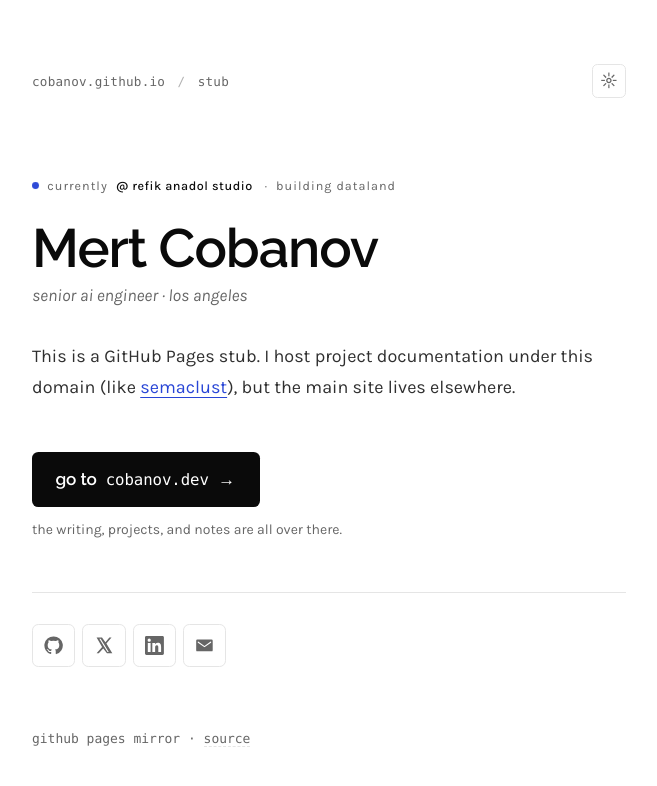
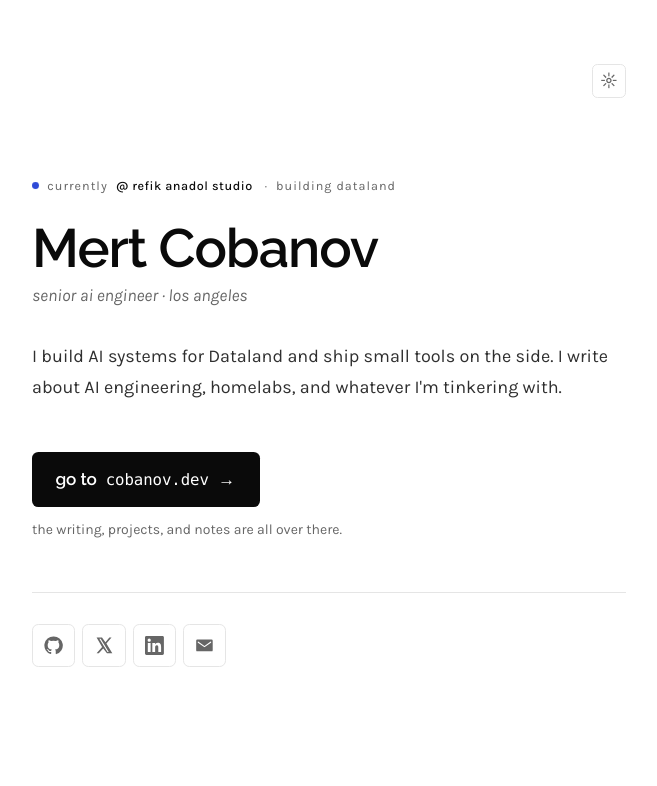
Before and after one commit to cobanov/cobanov.github.io, a plain HTML site: page index.html in a window 1280 px wide. Shown: the whole page, without its empty margins (311-968 px from the left). Drawn offline with Linux system fonts and the light colour scheme.

Commit message:
refactor: drop meta self-referential copy, keep just bio + redirect
Removes the breadcrumb header, footer, and the 'this is a stub / I host
docs here like semaclust' paragraph. The page now mirrors cobanov.dev's
hero exactly (name, role, real bio, social icons) with a single CTA
pointing to cobanov.dev.

```diff
--- a/index.html
+++ b/index.html
@@ -3,16 +3,16 @@
   <head>
     <meta charset="UTF-8" />
     <meta name="viewport" content="width=device-width, initial-scale=1.0" />
-    <title>Mert Cobanov — github pages</title>
+    <title>Mert Cobanov</title>
     <meta
       name="description"
-      content="GitHub Pages stub for Mert Cobanov. The main site lives at cobanov.dev."
+      content="Senior AI Engineer at Refik Anadol Studio. The main site lives at cobanov.dev."
     />
 
-    <meta property="og:title" content="Mert Cobanov — github pages" />
+    <meta property="og:title" content="Mert Cobanov" />
     <meta
       property="og:description"
-      content="GitHub Pages stub for Mert Cobanov. The main site lives at cobanov.dev."
+      content="Senior AI Engineer at Refik Anadol Studio. The main site lives at cobanov.dev."
     />
     <meta property="og:url" content="https://cobanov.github.io/" />
     <meta property="og:type" content="website" />
@@ -117,20 +117,8 @@
       header.bar {
         display: flex;
         align-items: center;
-        justify-content: space-between;
+        justify-content: flex-end;
         margin-bottom: clamp(3rem, 10vh, 5rem);
-      }
-
-      .crumb {
-        font-family: ui-monospace, "Cascadia Code", "Fira Code", SFMono-Regular,
-          Menlo, Consolas, monospace;
-        font-size: 0.7rem;
-        letter-spacing: 0.02em;
-        color: var(--text-muted);
-      }
-      .crumb span.slash {
-        opacity: 0.5;
-        margin: 0 0.25rem;
       }
 
       .theme-toggle {
@@ -217,17 +205,6 @@
       }
       html.dark .bio {
         color: rgba(250, 250, 250, 0.85);
-      }
-
-      .bio a {
-        color: var(--accent);
-        text-decoration: underline;
-        text-underline-offset: 0.2em;
-        text-decoration-thickness: 1px;
-        transition: opacity 150ms ease;
-      }
-      .bio a:hover {
-        opacity: 0.75;
       }
 
       @keyframes rise {
@@ -325,30 +302,8 @@
         fill: currentColor;
       }
 
-      footer {
-        margin-top: auto;
-        padding-top: 3rem;
-        font-size: 0.72rem;
-        font-family: ui-monospace, "Cascadia Code", "Fira Code", SFMono-Regular,
-          Menlo, Consolas, monospace;
-        color: var(--text-muted);
-        opacity: 0;
-        animation: rise 600ms ease 540ms forwards;
-      }
-
-      footer a {
-        color: var(--text-muted);
-        text-decoration: none;
-        border-bottom: 1px dashed var(--border);
-        transition: color 150ms ease, border-color 150ms ease;
-      }
-      footer a:hover {
-        color: var(--text);
-        border-color: var(--text-muted);
-      }
-
       @media (prefers-reduced-motion: reduce) {
-        h1, .role, .bio, .cta-row, .rule, .socials, footer {
+        h1, .role, .bio, .cta-row, .rule, .socials {
           animation: none !important;
           opacity: 1 !important;
           transform: none !important;
@@ -362,11 +317,6 @@
 
     <main>
       <header class="bar">
-        <div class="crumb">
-          cobanov.github.io
-          <span class="slash">/</span>
-          stub
-        </div>
         <button
           id="theme-toggle"
           class="theme-toggle"
@@ -387,10 +337,8 @@
       <p class="role">senior ai engineer · los angeles</p>
 
       <p class="bio">
-        This is a GitHub Pages stub. I host project documentation under this
-        domain (like
-        <a href="https://cobanov.github.io/semaclust/">semaclust</a>), but the
-        main site lives elsewhere.
+        I build AI systems for Dataland and ship small tools on the side.
+        I write about AI engineering, homelabs, and whatever I'm tinkering with.
       </p>
 
       <div class="cta-row">
@@ -459,10 +407,6 @@
         </a>
       </nav>
 
-      <footer>
-        github pages mirror ·
-        <a href="https://github.com/cobanov/cobanov.github.io">source</a>
-      </footer>
     </main>
 
     <script>
```
Also changed, not shown: 1 other file.
